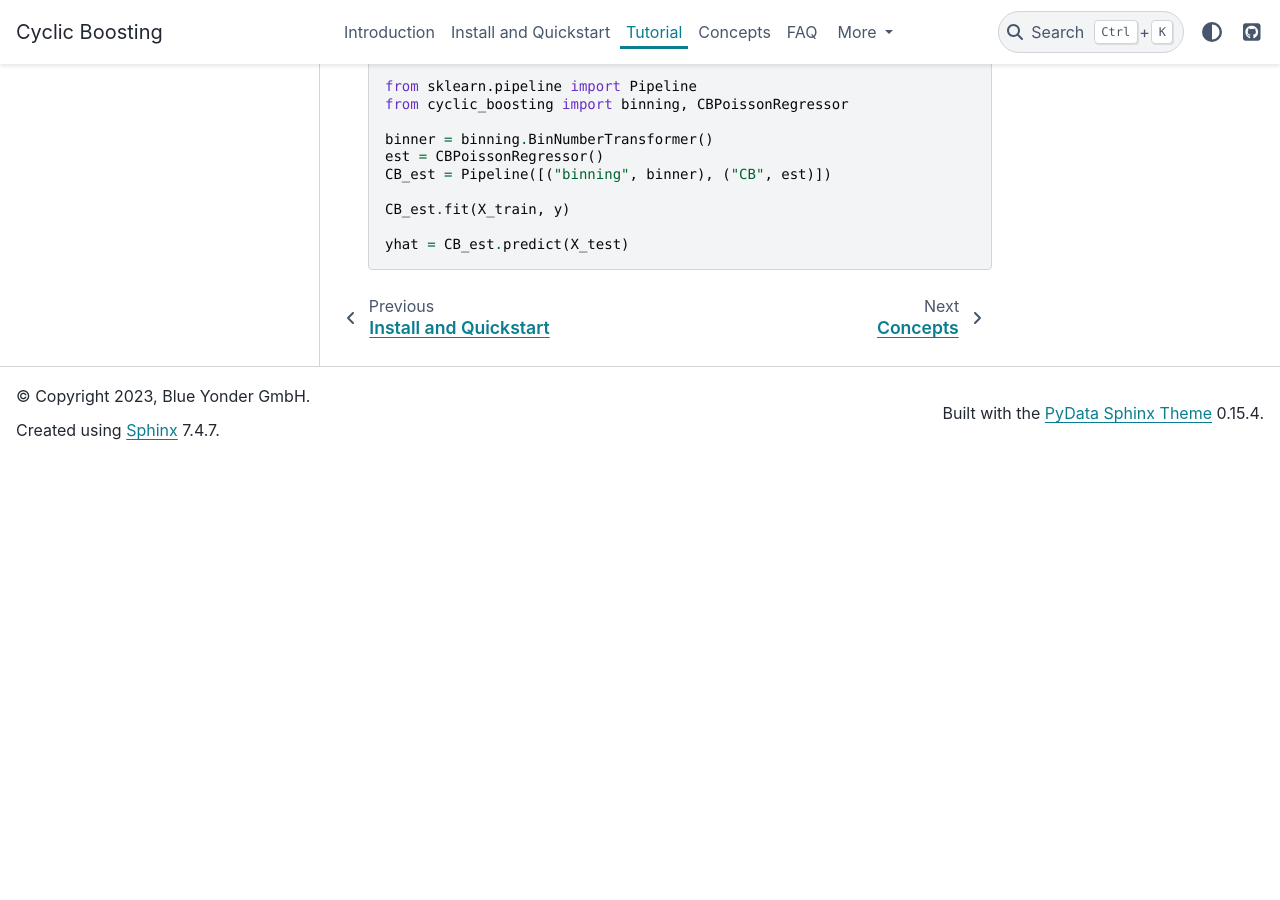
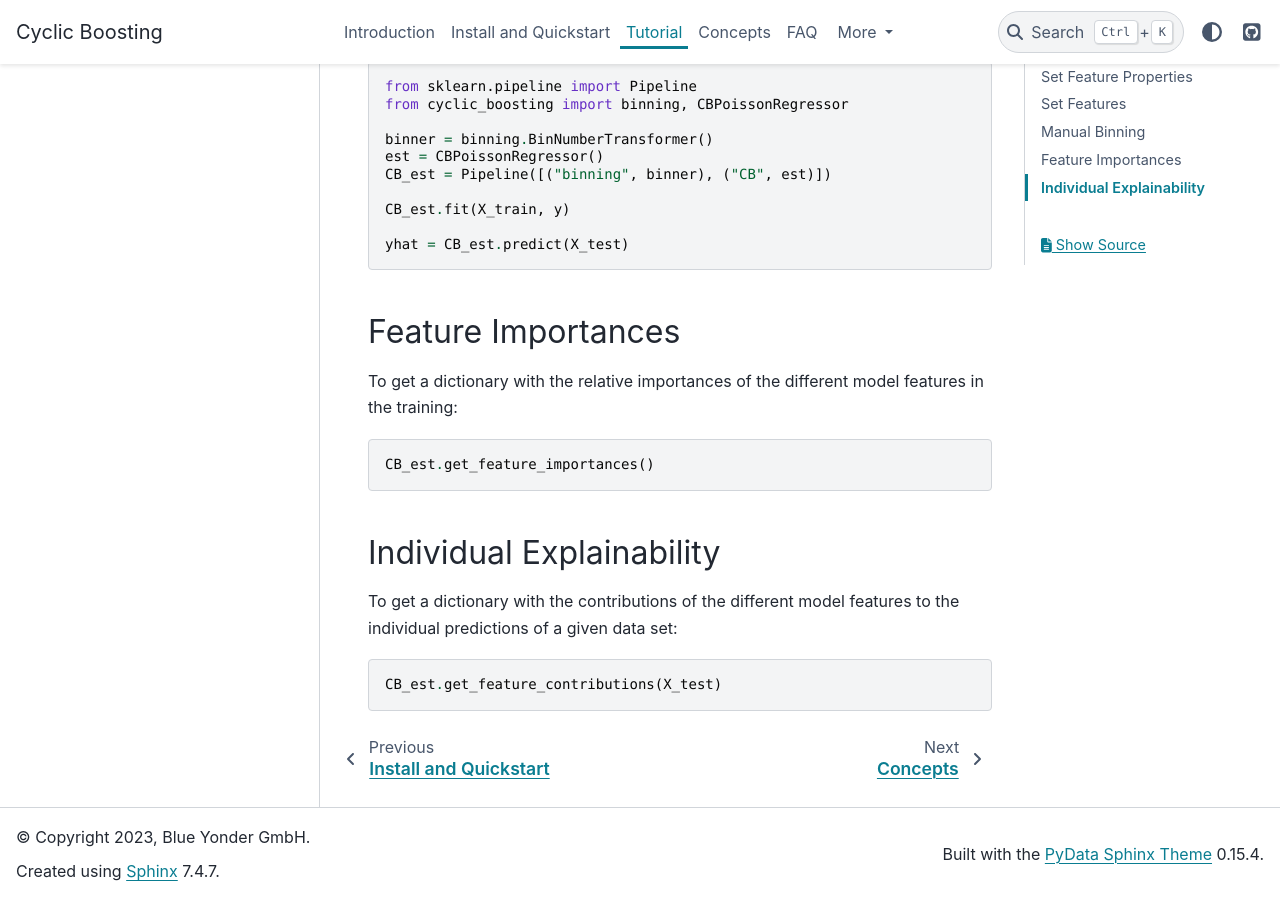
Before and after one commit to Blue-Yonder-OSS/cyclic-boosting, a Sphinx documentation site: the page built from docs/source/tutorial.md, in a window 1280 px wide and 900 px high, scrolled down 2752 px. Built offline with Sphinx 7.4.7 and the PyData theme 0.15.4, drawn with Linux system fonts in a browser that asks for light colours; before the commit the page ends 3212 px from its top, so only the background shows below that.

Commit message:
how to call feature importances and contributions

````diff
--- a/docs/source/tutorial.md
+++ b/docs/source/tutorial.md
@@ -129,3 +129,17 @@ CB_est.fit(X_train, y)
 
 yhat = CB_est.predict(X_test)
 ```
+
+## Feature Importances
+To get a dictionary with the relative importances of the different model
+features in the training:
+```python
+CB_est.get_feature_importances()
+```
+
+## Individual Explainability
+To get a dictionary with the contributions of the different model features to
+the individual predictions of a given data set:
+```python
+CB_est.get_feature_contributions(X_test)
+```
````
